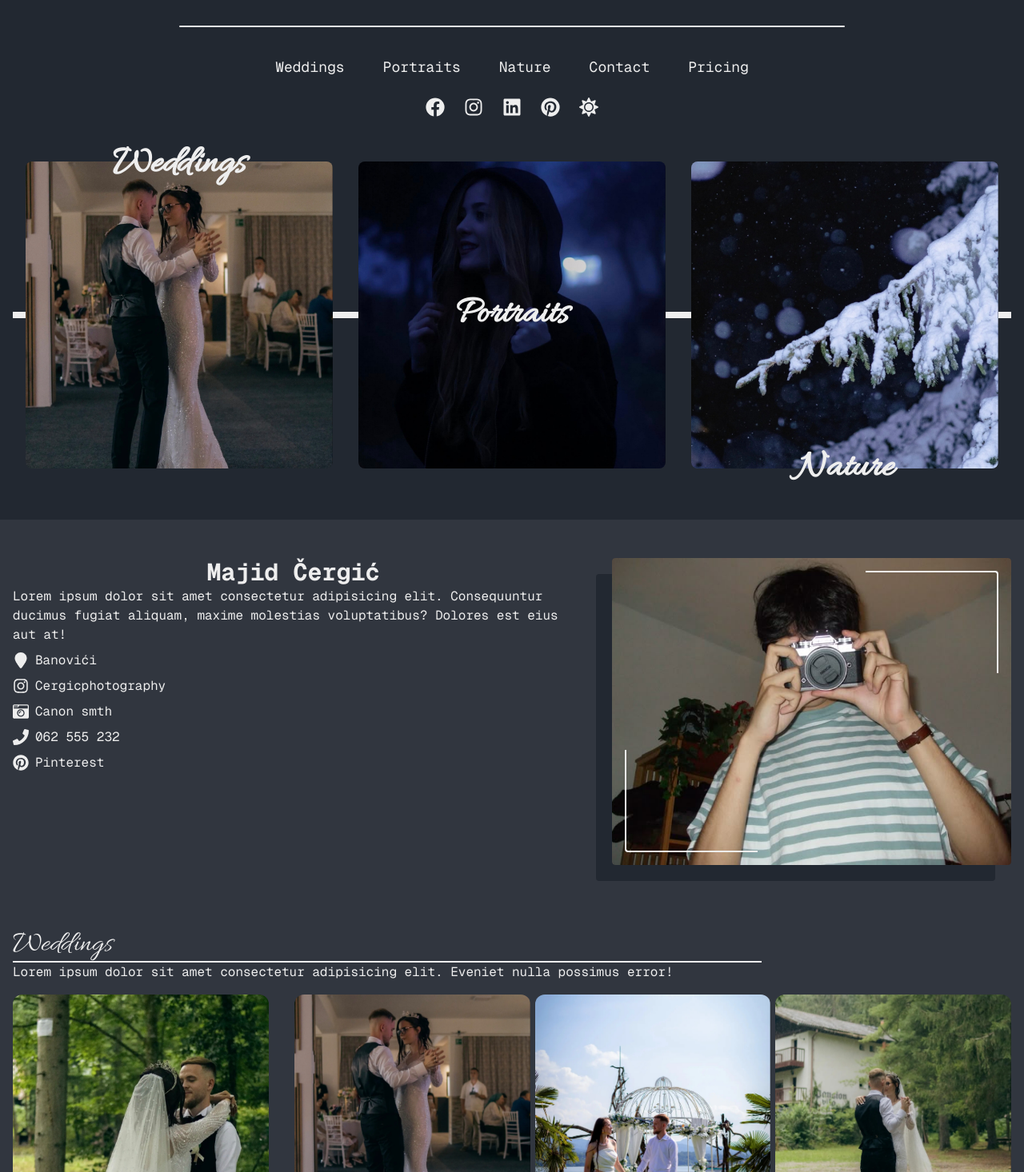
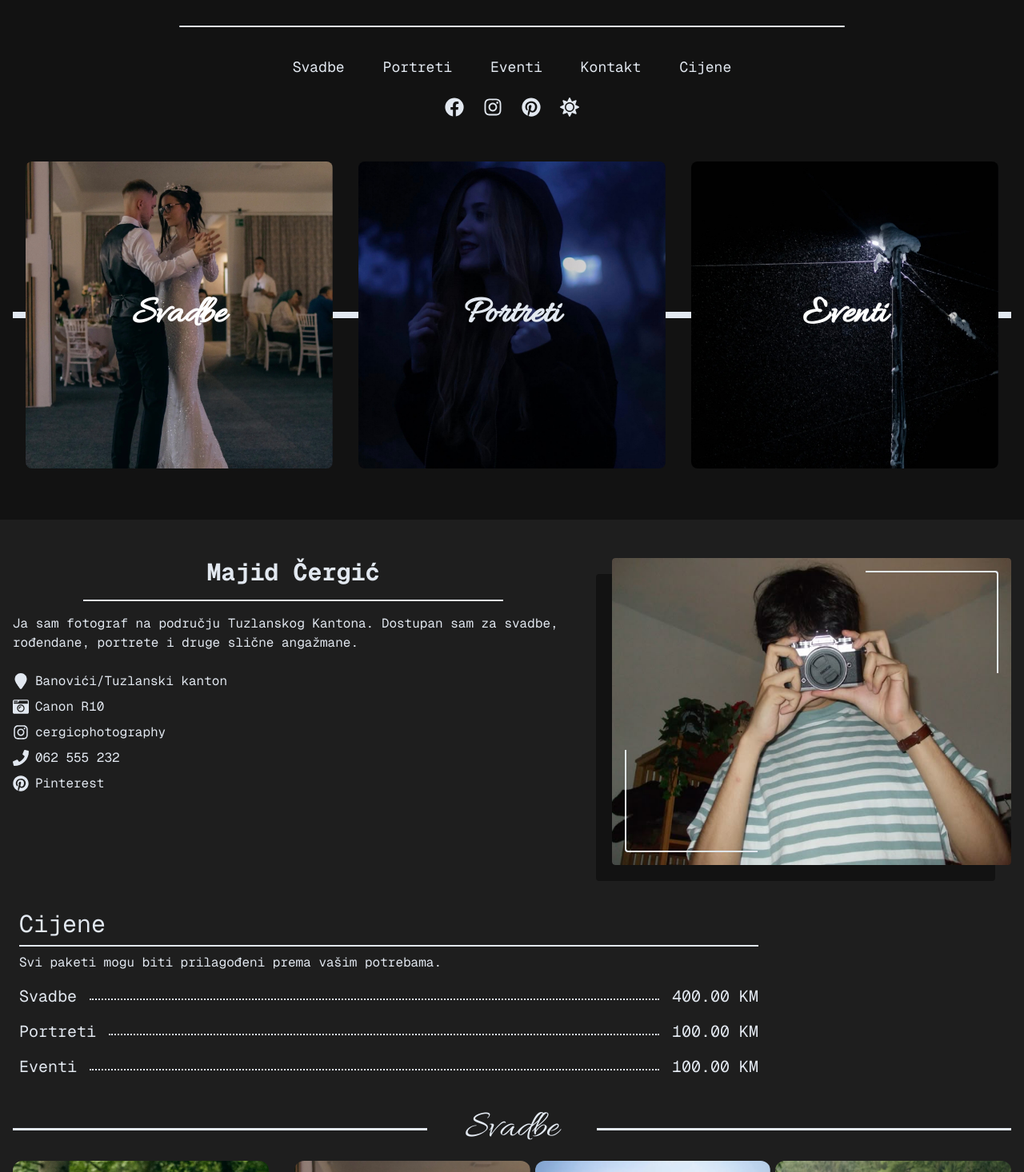
Before and after one commit to Esmin53/cergic_photography, a Next.js app: page / in a window 1280 px wide. Shown: the part 124-1590 px from the top of the page at 80% size. Built offline with nearby package versions, Linux system fonts and the light colour scheme; a web font is replaced by a local one.

Commit message:
Translation and minor style tweaks

```diff
--- a/app/globals.css
+++ b/app/globals.css
@@ -9,8 +9,8 @@
   --color-secondary: #6366f1;
   --color-accent: #7b2cbf;
   --color-text: #222831;
-  --color-background: #f7f5eb;
-  --color-foreground: #E5EEE4;
+  --color-background:	#fafafa;
+  --color-foreground: #e4e5f1;
 }
 
 /* 3. Dark Theme Overrides (Applied when next-themes toggles the .dark class) */
@@ -18,9 +18,10 @@
   --color-primary: #818cf8;
   --color-secondary: #a5b4fc;
   --color-accent: #7b2cbf;
-  --color-text: #EEEEEE;
-  --color-background: #31363F;
-  --color-foreground: #222831;
+  --color-text: #e2e8f0;
+  --color-foreground: #121212;
+  --color-background: #1e1e1e;
+
 }
 
 /* 4. Map CSS Variables into Tailwind Theme System */
--- a/app/page.tsx
+++ b/app/page.tsx
@@ -5,6 +5,7 @@ import Banner from "@/components/banner";
 import Footer from "@/components/Footer";
 import HomepageDisplayCards from "@/components/HomepageDisplayCards";
 import Navbar from "@/components/Navbar";
+import Prices from "@/components/Prices";
 import { HOMEPAGE_DISPLAY_ARRAYS } from "@/utils/data";
 import { useState } from "react";
 
@@ -16,12 +17,12 @@ export default function Home() {
 
         <Navbar setTheme={setTheme} theme={theme}/>
         <Banner />
-
         <AboutMe />
+        <Prices />
         <div className="flex flex-col flex-1 py-6 items-center">
-          <HomepageDisplayCards images_array={HOMEPAGE_DISPLAY_ARRAYS.weddings.images} banner={HOMEPAGE_DISPLAY_ARRAYS.weddings.banner} inverted={false} title="Weddings"/>
-          <HomepageDisplayCards images_array={HOMEPAGE_DISPLAY_ARRAYS.portraits.images} banner={HOMEPAGE_DISPLAY_ARRAYS.portraits.banner} inverted={true} title="Portraits"/>
-          <HomepageDisplayCards images_array={HOMEPAGE_DISPLAY_ARRAYS.nature.images} banner={HOMEPAGE_DISPLAY_ARRAYS.nature.banner} inverted={false} title="Nature"/>
+          <HomepageDisplayCards images_array={HOMEPAGE_DISPLAY_ARRAYS.weddings.images} banner={HOMEPAGE_DISPLAY_ARRAYS.weddings.banner} inverted={false} title="Svadbe" _id="svadbe"/>
+          <HomepageDisplayCards images_array={HOMEPAGE_DISPLAY_ARRAYS.portraits.images} banner={HOMEPAGE_DISPLAY_ARRAYS.portraits.banner} inverted={true} title="Portreti" _id="portreti"/>
+          <HomepageDisplayCards images_array={HOMEPAGE_DISPLAY_ARRAYS.nature.images} banner={HOMEPAGE_DISPLAY_ARRAYS.nature.banner} inverted={false} title="Eventi" _id="eventi"/>
         </div>
         <Footer />
 
--- a/components/AboutMe.tsx
+++ b/components/AboutMe.tsx
@@ -6,27 +6,29 @@ import { FaLocationPin } from 'react-icons/fa6'
 const AboutMe = () => {
   return (
     <MaxWidthWrapper background_color={null}>
-        <div className='w-full flex flex-col sm:flex-row pt-6 sm:py-12 font-mono h-fit gap-6 sm:gap-12 z-10' >
-            <div className='flex-1 flex flex-col gap-6 sm:gap-2'>
-                <div>
+        <div className='w-full flex flex-col sm:flex-row pt-6 sm:py-12 font-mono h-fit gap-6 sm:gap-12 z-10' id='kontakt'>
+            <div className='flex-1 flex flex-col gap-6'>
+                <div className='flex flex-col gap-4'>
                     <p className='text-3xl font-bold text-center'>Majid Čergić</p>
-                    <p>Lorem ipsum dolor sit amet consectetur adipisicing elit. Consequuntur ducimus fugiat aliquam, maxime molestias voluptatibus? Dolores est eius aut at!</p>
+                    <div className='w-3/4 h-0.5 bg-text mx-auto' />
+                    <p>Ja sam fotograf na području Tuzlanskog Kantona. Dostupan sam za svadbe, rođendane, portrete i druge slične angažmane.</p>
                 </div>
 
-            <div className='w-full flex'>
+            <div className='flex flex-1 gap-6'>
+                <div className='flex'>
                     <div className='flex flex-col gap-2'>
                         <div className='flex items-center gap-2'>
                             <FaLocationPin className='text-xl'/>
-                        <p className='sm:text-md'>Banovići</p>
-                    </div>
-                    <div className='flex items-center gap-2'>
-                        <FaInstagram className='text-xl'/>
-                        <p className='sm:text-md'>Cergicphotography</p>
+                            <p className='sm:text-md'>Banovići/Tuzlanski kanton</p>
                         </div>
                         <div className='flex items-center gap-2'>
                             <FaCameraRetro className='text-xl'/>
-                        <p className='sm:text-md'>Canon smth</p>
+                            <p className='sm:text-md'>Canon R10</p>
                         </div>
+                        <a href='https://www.instagram.com/cergicphotography/' target='_blank' className='flex items-center gap-2'>
+                            <FaInstagram className='text-xl'/>
+                            <p className='sm:text-md'>cergicphotography</p>
+                        </a>
                         <div className='flex items-center gap-2'>
                             <FaPhone className='text-xl'/>
                             <p className='sm:text-md'>062 555 232</p>
@@ -37,6 +39,8 @@ const AboutMe = () => {
                         </div>
                     </div>
                 </div>
+            </div>
+
 
 
             </div>
--- a/components/Footer.tsx
+++ b/components/Footer.tsx
@@ -2,6 +2,15 @@ import MaxWidthWrapper from './MaxWidthWrapper'
 import { FaFacebook, FaInstagram, FaLinkedin, FaPinterest } from 'react-icons/fa'
 
 const Footer = () => {
+
+    const handleScroll = (targetId: string) => {
+        const target = document.getElementById(targetId);
+        console.log("Target : ", target)
+        if (target) {
+          target.scrollIntoView({ behavior: "smooth" });
+        }
+      };
+
   return (
     <MaxWidthWrapper background_color={"foreground"}>
         <div className='w-full flex flex-col md:flex-row py-6 font-mono items-center justify-between'>
@@ -9,16 +18,17 @@ const Footer = () => {
                 <h1 className='font-script text-2xl lg:text-3xl'>Majid Cergic < br />Photography</h1>
             </div>
             <div className='py-6 flex items-center flex-wrap justify-center gap-2 lg:gap-4'>
-                <p className='cursor-pointer lg:text-lg ease-in-out duration-200 hover:-mt-1'>Weddings</p>
-                <p className='cursor-pointer lg:text-lg ease-in-out duration-200 hover:-mt-1'>Portraits</p>
-                <p className='cursor-pointer lg:text-lg ease-in-out duration-200 hover:-mt-1'>Nature</p>
-                <p className='cursor-pointer lg:text-lg ease-in-out duration-200 hover:-mt-1'>Contact</p>
-                <p className='cursor-pointer lg:text-lg ease-in-out duration-200 hover:-mt-1'>Pricing</p>
+                <p className='cursor-pointer lg:text-lg ease-in-out duration-200 hover:-mt-1' onClick={() => handleScroll("svadbe")}>Svadbe</p>
+                <p className='cursor-pointer lg:text-lg ease-in-out duration-200 hover:-mt-1' onClick={() => handleScroll("portreti")}>Portreti</p>
+                <p className='cursor-pointer lg:text-lg ease-in-out duration-200 hover:-mt-1' onClick={() => handleScroll("eventi")}>Eventi</p>
+                <p className='cursor-pointer lg:text-lg ease-in-out duration-200 hover:-mt-1' onClick={() => handleScroll("kontakt")}>Kontakt</p>
+                <p className='cursor-pointer lg:text-lg ease-in-out duration-200 hover:-mt-1' onClick={() => handleScroll("cijene")}>Cijene</p>
             </div>
             <div className='flex gap-6 '>
                 <FaFacebook className='text-2xl cursor-pointer ease-in-out duration-200 hover:-mt-1'/>
-                <FaInstagram className='text-2xl cursor-pointer ease-in-out duration-200 hover:-mt-1'/>
-                <FaLinkedin className='text-2xl cursor-pointer ease-in-out duration-200 hover:-mt-1'/>
+                     <a href='https://www.instagram.com/cergicphotography/' target='_blank'>
+                        <FaInstagram className='text-2xl cursor-pointer ease-in-out duration-200 hover:-mt-1'/>
+                     </a>
                 <FaPinterest className='text-2xl cursor-pointer ease-in-out duration-200 hover:-mt-1'/>
             </div>
         </div>
--- a/components/HomepageDisplayCards.tsx
+++ b/components/HomepageDisplayCards.tsx
@@ -7,16 +7,17 @@ interface DisplayCardsProps {
   banner: string
   inverted: boolean
   title: string
+  _id: string
 }
 
-const HomepageDisplayCards = ({images_array, banner, inverted, title}: DisplayCardsProps) => {
+const HomepageDisplayCards = ({images_array, banner, inverted, title, _id}: DisplayCardsProps) => {
   return (
     <MaxWidthWrapper background_color={null}>
-      <div className='flex flex-col w-full h-full'>
-        <div className={`flex flex-col w-full py-2 ${inverted ? "items-end" : "items-start"}`}>
-          <h1 className='font-script text-4xl'>{title}</h1>
-          <div className='h-0.5 w-3/4 bg-text' />
-          <p className=''>Lorem ipsum dolor sit amet consectetur adipisicing elit. Eveniet nulla possimus error!</p>
+      <div className='flex flex-col w-full h-full' id={_id}>
+        <div className={`flex w-full py-2 items-center justify-between gap-4 sm:gap-12`}>
+          <div className='h-0.75 flex-1 bg-text' />
+          <h1 className='font-script text-5xl'>{title}</h1>
+          <div className='h-0.75 flex-1 bg-text' />
         </div>
 
         <div className={`flex w-full py-2 gap-1.5 xl:gap-4 h-full flex-col-reverse ${inverted ? "sm:flex-row" : "sm:flex-row-reverse"}`}>
--- a/components/Navbar.tsx
+++ b/components/Navbar.tsx
@@ -1,3 +1,5 @@
+"use client"
+
 import MaxWidthWrapper from './MaxWidthWrapper'
 import { FaFacebook, FaInstagram, FaLinkedin, FaMoon, FaPinterest, FaSun } from "react-icons/fa";
 
@@ -7,6 +9,15 @@ interface NavbarProps {
 }
 
 const Navbar = ({ setTheme, theme }: NavbarProps) => {
+
+    const handleScroll = (targetId: string) => {
+        const target = document.getElementById(targetId);
+        console.log("Target : ", target)
+        if (target) {
+          target.scrollIntoView({ behavior: "smooth" });
+        }
+      };
+
   return (
     <MaxWidthWrapper background_color={"foreground"}>
         <div className='w-full flex flex-col py-3 sm:py-6 font-mono'>
@@ -15,16 +26,17 @@ const Navbar = ({ setTheme, theme }: NavbarProps) => {
                 <div className='w-2/3 mx-auto h-0.5 rounded-full bg-text sm:my-3' />
 
                 <div className='w-full py-6 flex items-center justify-center gap-6 md:gap-12 flex-wrap'>
-                    <p className='cursor-pointer text-sm sm:text-lg ease-in-out duration-200 hover:-mt-1'>Weddings</p>
-                    <p className='cursor-pointer text-sm sm:text-lg ease-in-out duration-200 hover:-mt-1'>Portraits</p>
-                    <p className='cursor-pointer text-sm sm:text-lg ease-in-out duration-200 hover:-mt-1'>Nature</p>
-                    <p className='cursor-pointer text-sm sm:text-lg ease-in-out duration-200 hover:-mt-1'>Contact</p>
-                    <p className='cursor-pointer text-sm sm:text-lg ease-in-out duration-200 hover:-mt-1'>Pricing</p>
+                    <p className='cursor-pointer text-sm sm:text-lg ease-in-out duration-200 hover:-mt-1' onClick={() => handleScroll("svadbe")}>Svadbe</p>
+                    <p className='cursor-pointer text-sm sm:text-lg ease-in-out duration-200 hover:-mt-1' onClick={() => handleScroll("portreti")}>Portreti</p>
+                    <p className='cursor-pointer text-sm sm:text-lg ease-in-out duration-200 hover:-mt-1' onClick={() => handleScroll("eventi")}>Eventi</p>
+                    <p className='cursor-pointer text-sm sm:text-lg ease-in-out duration-200 hover:-mt-1' onClick={() => handleScroll("kontakt")}>Kontakt</p>
+                    <p className='cursor-pointer text-sm sm:text-lg ease-in-out duration-200 hover:-mt-1' onClick={() => handleScroll("cijene")}>Cijene</p>
                 </div>
                 <div className='flex items-center gap-6'>
                     <FaFacebook className='text-2xl cursor-pointer ease-in-out duration-200 hover:-mt-1'/>
-                    <FaInstagram className='text-2xl cursor-pointer ease-in-out duration-200 hover:-mt-1'/>
-                    <FaLinkedin className='text-2xl cursor-pointer ease-in-out duration-200 hover:-mt-1'/>
+                     <a href='https://www.instagram.com/cergicphotography/' target='_blank'>
+                        <FaInstagram className='text-2xl cursor-pointer ease-in-out duration-200 hover:-mt-1'/>
+                     </a>
                     <FaPinterest className='text-2xl cursor-pointer ease-in-out duration-200 hover:-mt-1'/>
                     <button onClick={() => setTheme(theme == "dark" ? "light" : "dark")}>
                         {theme == "dark" ? <FaSun className='text-2xl cursor-pointer ease-in-out duration-200 hover:-mt-1'/> : <FaMoon className='text-2xl cursor-pointer ease-in-out duration-200 hover:-mt-1'/>}
--- /dev/null
+++ b/components/Prices.tsx
@@ -0,0 +1,36 @@
+import React from 'react'
+import MaxWidthWrapper from './MaxWidthWrapper'
+
+const Prices = () => {
+  return (
+    <MaxWidthWrapper background_color={null}>
+        <div className='flex-1 flex flex-col gap-4 sm:p-2 py-6 sm:py-2 pt-8 rounded' id='cijene'>
+            <div className='flex flex-col gap-2'>
+                <h1 className='text-2xl sm:text-3xl'>Cijene</h1>
+                <div className='w-full sm:w-3/4 h-0.5 bg-text'/>
+                <p>Svi paketi mogu biti prilagođeni prema vašim potrebama.</p>
+            </div>
+            <div className='w-full gap-4 items-start justify-center flex flex-col'>
+                <div className='w-full sm:w-3/4 flex items-center justify-between'>
+                    <h1 className='text-lg sm:text-xl'>Svadbe</h1>
+                    <div className="flex-1 mx-4 mt-2 max-h-0.5 border-b-2 border-dotted border-text" />
+                    <p className='text-lg sm:text-xl'>400.00 KM</p>
+                </div>
+                <div className='w-full sm:w-3/4 flex items-center justify-between'>
+                    <h1 className='text-lg sm:text-xl'>Portreti</h1>
+                    <div className="flex-1 mx-4 mt-2 max-h-0.5 border-b-2 border-dotted border-text" />
+                    <p className='text-lg sm:text-xl'>100.00 KM</p>
+                </div>
+                <div className='w-full sm:w-3/4 flex items-center justify-between'>
+                    <h1 className='text-lg sm:text-xl'>Eventi</h1>
+                    <div className="flex-1 mx-4 mt-2 max-h-0.5 border-b-2 border-dotted border-text" />
+                    <p className='text-lg sm:text-xl'>100.00 KM</p>
+                </div>
+
+            </div>
+        </div>
+    </MaxWidthWrapper>
+  )
+}
+
+export default Prices
--- a/components/banner.tsx
+++ b/components/banner.tsx
@@ -16,21 +16,21 @@ const Banner = () => {
                             className='object-cover cursor-pointer shadow transition-all duration-500 ease-in-out group-hover:scale-110'
                         />
                     </div>
-                    <p className='text-4xl sm:text-5xl font-semibold sm:font-bold font-script absolute sm:-bottom-6 sm:left-1/2 sm:-translate-x-1/2  pointer-events-none cursor-pointer -top-5 left-1/2 -translate-x-1/2 text-text'>
-                        Weddings
+                    <p className='text-4xl sm:text-5xl font-semibold sm:font-bold font-script absolute pointer-events-none cursor-pointer  text-tex left-1/2 -translate-x-1/2 bottom-1/2 translate-y-1/2 text-[#fff]'>
+                        Svadbe
                     </p>
                 </div>
                 <div className='flex-1 aspect-square flex  relative group'>
                     <div className='flex-1 relative rounded-lg overflow-hidden'>
                         <Image src={"/portrait.jpg"} fill alt='' className='object-cover cursor-pointer shadow transition-all duration-500 ease-in-out group-hover:scale-110'/>
                     </div>
-                    <p className='text-4xl sm:text-5xl font-semibold sm:font-bold font-script absolute left-1/2 -translate-x-1/2 bottom-1/2 translate-y-1/2 dark:text-text text-[#fff]'>Portraits</p>
+                    <p className='text-4xl sm:text-5xl font-semibold sm:font-bold font-script absolute left-1/2 -translate-x-1/2 bottom-1/2 translate-y-1/2 dark:text-text text-[#fff]'>Portreti</p>
                 </div>
                 <div className='flex-1 aspect-square flex  relative group'>
                     <div className='flex-1 relative rounded-lg overflow-hidden'>
-                        <Image src={"/nature.jpg"} fill alt='' className='object-cover cursor-pointer shadow transition-all duration-500 ease-in-out group-hover:scale-110'/>
+                        <Image src={"/nature5.jpg"} fill alt='' className='object-cover cursor-pointer shadow transition-all duration-500 ease-in-out group-hover:scale-110'/>
                     </div>
-                    <p className='text-4xl sm:text-5xl font-semibold sm:font-bold font-script absolute sm:-bottom-6 sm:left-1/2 sm:-translate-x-1/2 -bottom-5 left-1/2 -translate-x-1/2'>Nature</p>
+                    <p className='text-4xl sm:text-5xl font-semibold sm:font-bold font-script absolute left-1/2 -translate-x-1/2 bottom-1/2 translate-y-1/2 text-[#fff]'>Eventi</p>
                 </div>
 
 
```
Lines whose indentation alone changed are shown as unchanged.
